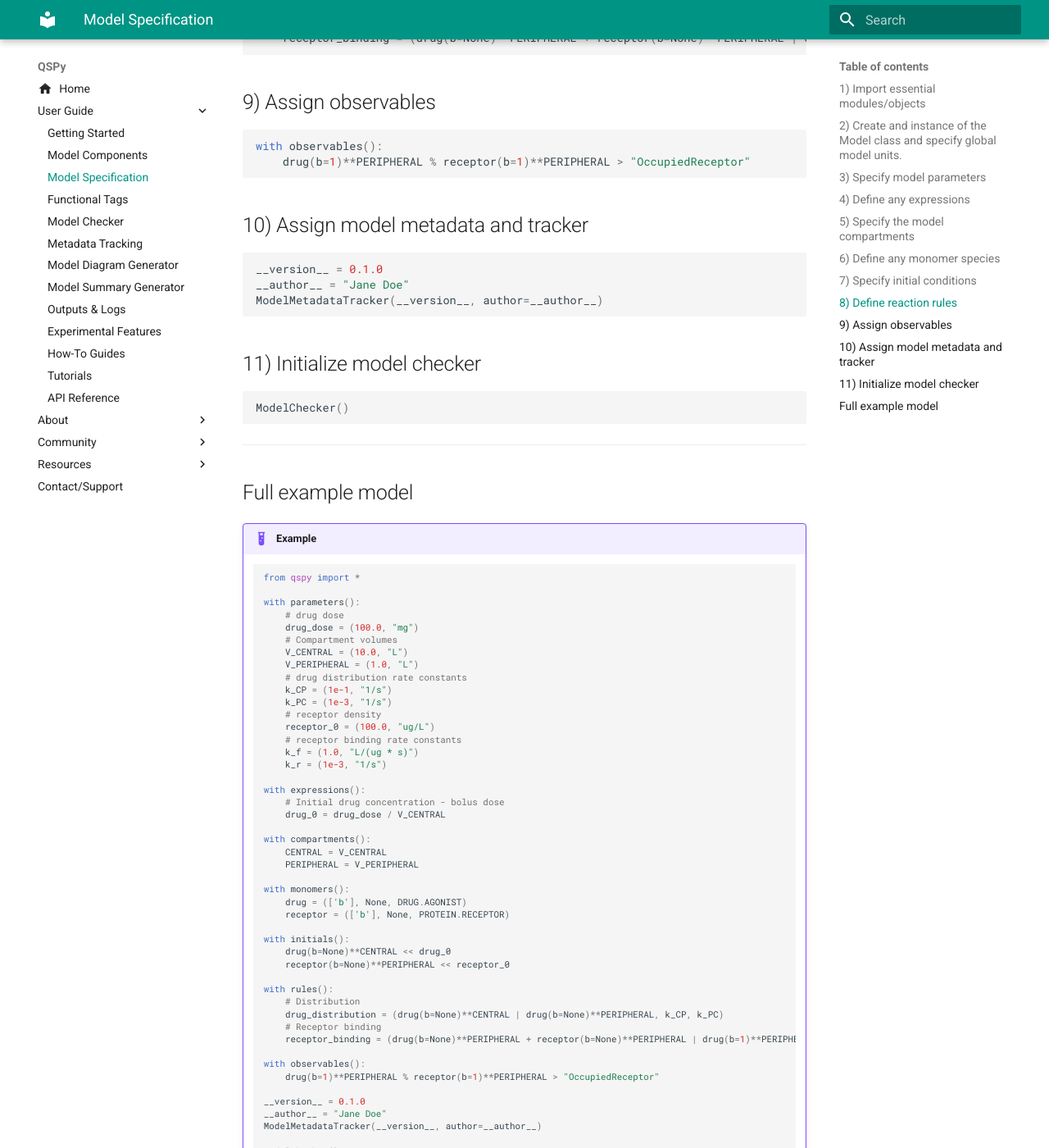
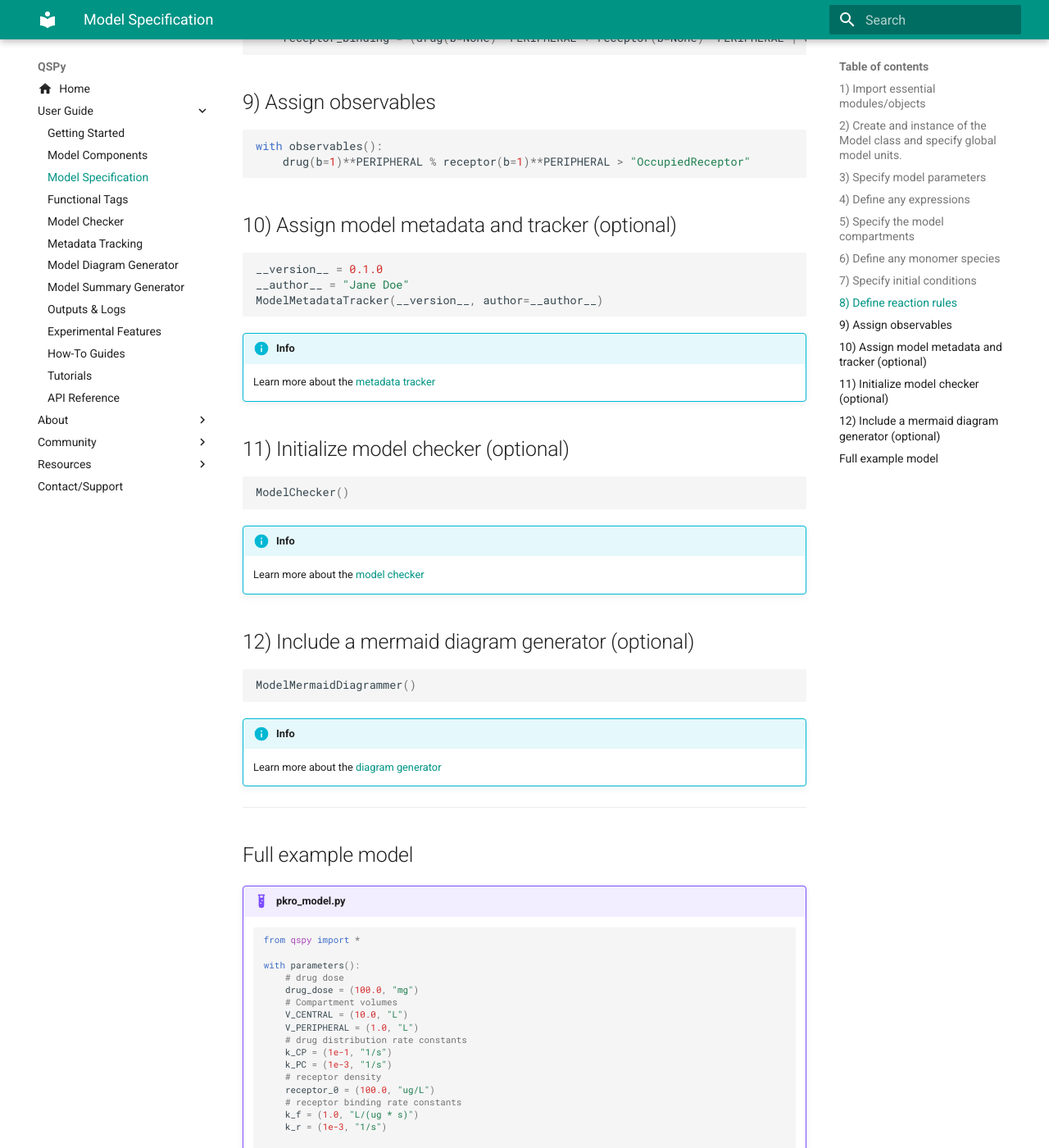
Before and after one commit to Borealis-BioModeling/qspy, an MkDocs documentation site: the page built from docs/model-specification.md, in a window 1280 px wide and 1400 px high, scrolled down 1774 px. Shown: the whole window at 82% size. Built offline with MkDocs 1.6.1 and Material for MkDocs 9.7.7, drawn with Linux system fonts in a browser that asks for light colours; some of the changed text lies outside the part shown.

Commit message:
Updated the model specification docs page to include the mermaid diagrammer. Added additional buttons to index

````diff
--- a/docs/model-specification.md
+++ b/docs/model-specification.md
@@ -82,7 +82,7 @@ with observables():
     drug(b=1)**PERIPHERAL % receptor(b=1)**PERIPHERAL > "OccupiedReceptor"
 ```
 
-## 10) Assign model metadata and tracker
+## 10) Assign model metadata and tracker (optional)
 
 ```python
 __version__ = 0.1.0
@@ -90,17 +90,32 @@ __author__ = "Jane Doe"
 ModelMetadataTracker(__version__, author=__author__)
 ```
 
-## 11) Initialize model checker
+!!! info
+    Learn more about the [metadata tracker](./metadata-tracking.md)
+
+## 11) Initialize model checker (optional)
 
 ```python
 ModelChecker()
 ```
 
+!!! info
+    Learn more about the [model checker](./model-checker.md)
+
+## 12) Include a mermaid diagram generator (optional)
+
+```python
+ModelMermaidDiagrammer()
+```
+
+!!! info
+    Learn more about the [diagram generator](./model-diagram-generator.md)
+
 ------
 
 ## Full example model
 
-!!! example
+!!! example "pkro_model.py"
 
     ```python
     from qspy import *
@@ -148,6 +163,6 @@ ModelChecker()
     __version__ = 0.1.0
     __author__ = "Jane Doe"
     ModelMetadataTracker(__version__, author=__author__)
-
+    ModelMermaidDiagrammer()
     ModelChecker()
     ```
````
Also changed, not shown: docs/index.md (+3 -2 lines).
